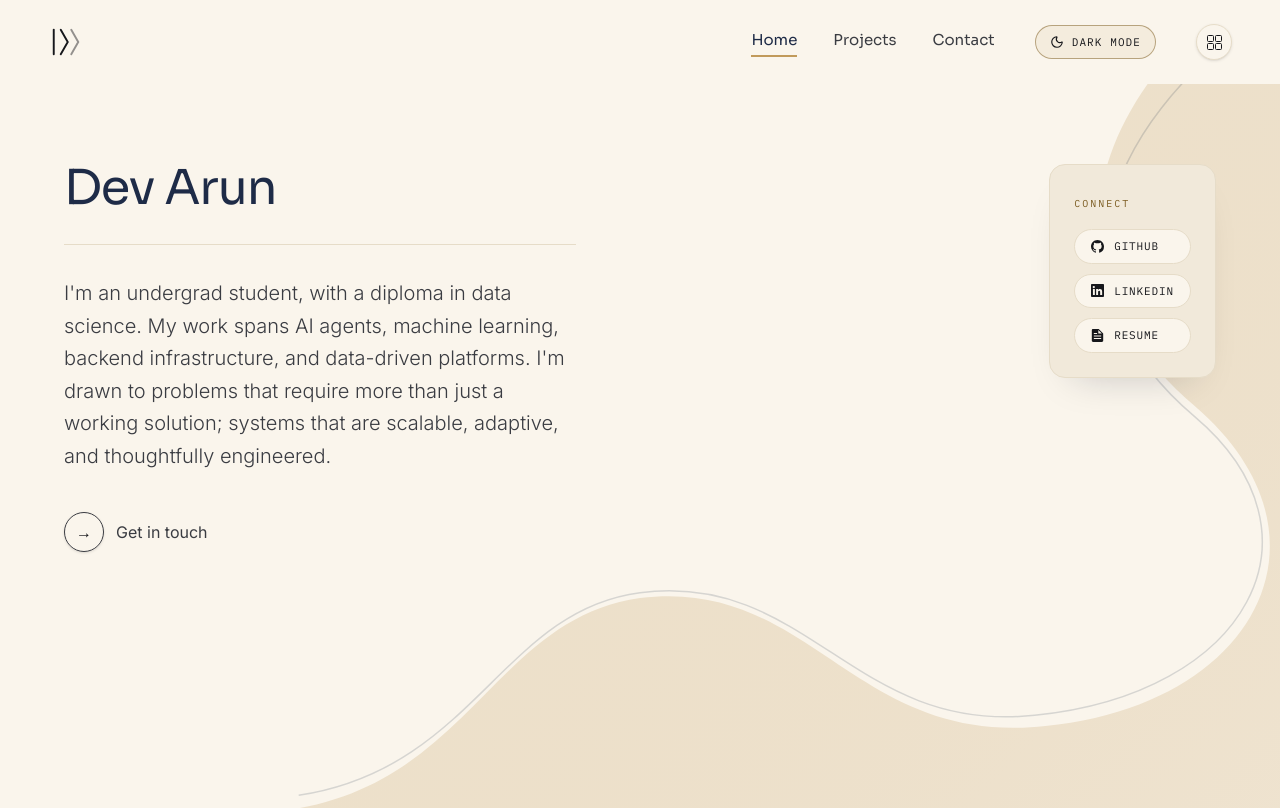
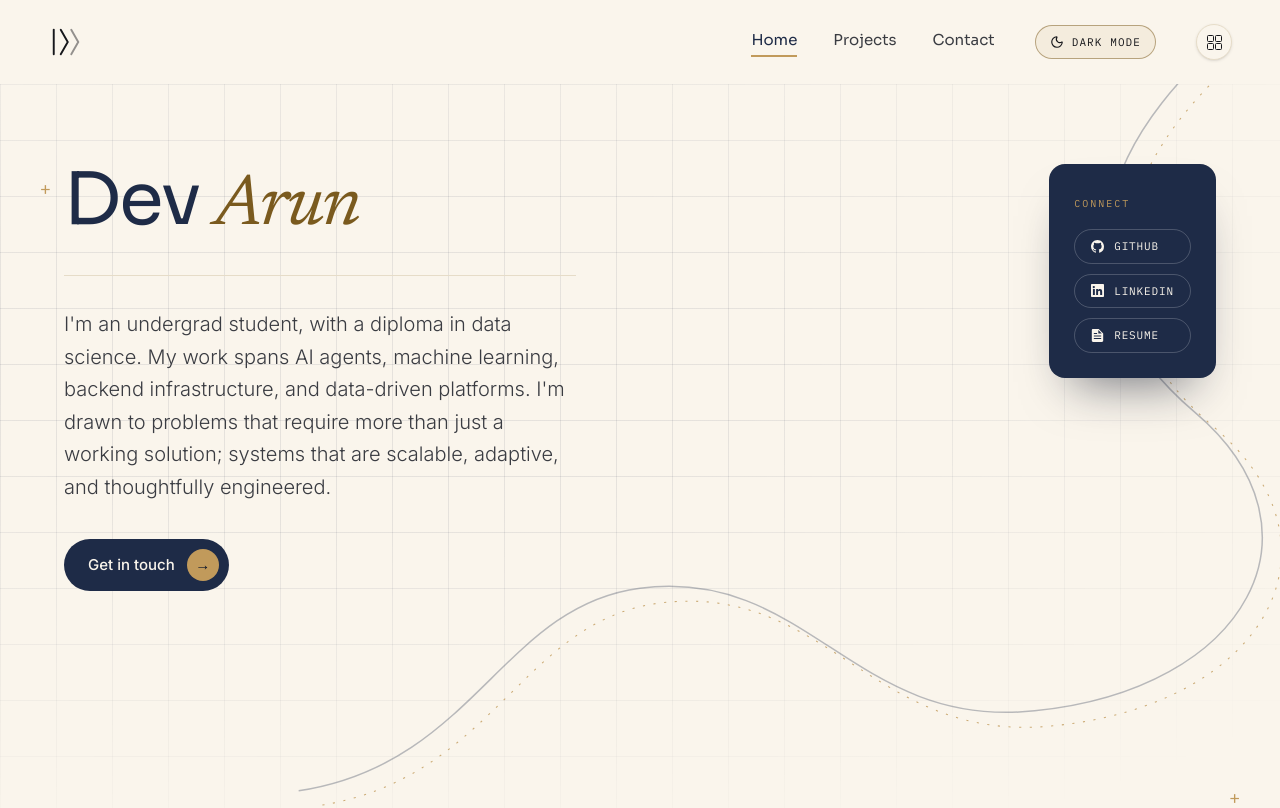
Before and after one commit to Devvv118/my-portfolio, a React (Vite) app in the folder frontend/: page / in a window 1280 px wide. Shown: the top 808 px of the page. Built offline with nearby package versions, Linux system fonts and the light colour scheme.

Commit message:
design changes

```diff
--- /dev/null
+++ b/frontend/src/components/heroShared.jsx
@@ -0,0 +1,20 @@
+// Shared by the hero designs: the social icons (same paths as the original Hero).
+const icons = {
+  GitHub: (
+    <path d="M8 0C3.58 0 0 3.58 0 8c0 3.54 2.29 6.53 5.47 7.59.4.07.55-.17.55-.38 0-.19-.01-.82-.01-1.49-2.01.37-2.53-.49-2.69-.94-.09-.23-.48-.94-.82-1.13-.28-.15-.68-.52-.01-.53.63-.01 1.08.58 1.23.82.72 1.21 1.87.87 2.33.66.07-.52.28-.87.51-1.07-1.78-.2-3.64-.89-3.64-3.95 0-.87.31-1.59.82-2.15-.08-.2-.36-1.02.08-2.12 0 0 .67-.21 2.2.82.64-.18 1.32-.27 2-.27.68 0 1.36.09 2 .27 1.53-1.04 2.2-.82 2.2-.82.44 1.1.16 1.92.08 2.12.51.56.82 1.27.82 2.15 0 3.07-1.87 3.75-3.65 3.95.29.25.54.73.54 1.48 0 1.07-.01 1.93-.01 2.2 0 .21.15.46.55.38A8.01 8.01 0 0 0 16 8c0-4.42-3.58-8-8-8z" />
+  ),
+  LinkedIn: (
+    <path d="M14.82 0H1.18C.53 0 0 .53 0 1.18v13.64C0 15.47.53 16 1.18 16h13.64c.65 0 1.18-.53 1.18-1.18V1.18C16 .53 15.47 0 14.82 0zM4.75 13.63H2.38V6.23h2.37v7.4zM3.56 5.2a1.38 1.38 0 1 1 0-2.75 1.38 1.38 0 0 1 0 2.75zm10.07 8.43h-2.37V10.1c0-.85-.02-1.94-1.18-1.94-1.19 0-1.37.93-1.37 1.88v3.59H6.34V6.23h2.28v1.01h.03c.32-.6 1.09-1.24 2.24-1.24 2.4 0 2.84 1.58 2.84 3.63v4z" />
+  ),
+  Resume: (
+    <path d="M9.5 0H2.5C1.67 0 1 .67 1 1.5v13c0 .83.67 1.5 1.5 1.5h11c.83 0 1.5-.67 1.5-1.5V5.5L9.5 0zM9 5.5V1.25L13.25 5.5H9zM3.5 8h9v1.25h-9V8zm0 3h9v1.25h-9V11zm0-6h4v1.25h-4V5z" />
+  ),
+};
+
+export function SocialIcon({ label, size = 13 }) {
+  return (
+    <svg width={size} height={size} viewBox="0 0 16 16" fill="currentColor" aria-hidden="true">
+      {icons[label]}
+    </svg>
+  );
+}
--- a/frontend/src/sections/Hero.jsx
+++ b/frontend/src/sections/Hero.jsx
@@ -1,47 +1,68 @@
-import HeroCurve from "../components/HeroCurve";
 import { profile } from "../data/projects";
+import { SocialIcon } from "../components/heroShared";
 
-const icons = {
-  GitHub: (
-    <path d="M8 0C3.58 0 0 3.58 0 8c0 3.54 2.29 6.53 5.47 7.59.4.07.55-.17.55-.38 0-.19-.01-.82-.01-1.49-2.01.37-2.53-.49-2.69-.94-.09-.23-.48-.94-.82-1.13-.28-.15-.68-.52-.01-.53.63-.01 1.08.58 1.23.82.72 1.21 1.87.87 2.33.66.07-.52.28-.87.51-1.07-1.78-.2-3.64-.89-3.64-3.95 0-.87.31-1.59.82-2.15-.08-.2-.36-1.02.08-2.12 0 0 .67-.21 2.2.82.64-.18 1.32-.27 2-.27.68 0 1.36.09 2 .27 1.53-1.04 2.2-.82 2.2-.82.44 1.1.16 1.92.08 2.12.51.56.82 1.27.82 2.15 0 3.07-1.87 3.75-3.65 3.95.29.25.54.73.54 1.48 0 1.07-.01 1.93-.01 2.2 0 .21.15.46.55.38A8.01 8.01 0 0 0 16 8c0-4.42-3.58-8-8-8z" />
-  ),
-  LinkedIn: (
-    <path d="M14.82 0H1.18C.53 0 0 .53 0 1.18v13.64C0 15.47.53 16 1.18 16h13.64c.65 0 1.18-.53 1.18-1.18V1.18C16 .53 15.47 0 14.82 0zM4.75 13.63H2.38V6.23h2.37v7.4zM3.56 5.2a1.38 1.38 0 1 1 0-2.75 1.38 1.38 0 0 1 0 2.75zm10.07 8.43h-2.37V10.1c0-.85-.02-1.94-1.18-1.94-1.19 0-1.37.93-1.37 1.88v3.59H6.34V6.23h2.28v1.01h.03c.32-.6 1.09-1.24 2.24-1.24 2.4 0 2.84 1.58 2.84 3.63v4z" />
-  ),
-  Resume: (
-    <path d="M9.5 0H2.5C1.67 0 1 .67 1 1.5v13c0 .83.67 1.5 1.5 1.5h11c.83 0 1.5-.67 1.5-1.5V5.5L9.5 0zM9 5.5V1.25L13.25 5.5H9zM3.5 8h9v1.25h-9V8zm0 3h9v1.25h-9V11zm0-6h4v1.25h-4V5z" />
-  ),
-};
+// Idea 05 — Blueprint
+// Fits the data / systems theme: a faint engineering grid replaces the beige
+// wash, the old curve survives as a single thin contour, and the three colours
+// each get a clear job — navy = the Connect card + button (weight), gold =
+// the italic "Arun" and registration marks (spark), cream/ink = the reading
+// surface. Dark mode uses a gold grid on near-black cards.
+const CURVE = "M 1200 -40 C 1010 90, 990 240, 1120 350 C 1250 460, 1170 610, 970 630 C 800 648, 758 495, 600 515 C 470 532, 445 680, 280 705";
+
+const [first, ...rest] = profile.name.split(" ");
 
 export default function Hero() {
   return (
-    <section id="top" className="relative overflow-hidden bg-cream dark:bg-navy-deep px-8 pt-14 pb-20 md:px-16 md:pt-20 md:pb-28">
-      <HeroCurve />
+    <section id="top" className="relative overflow-hidden bg-cream px-8 pt-14 pb-24 [--grid:rgba(30,43,71,0.09)] dark:bg-navy-deep dark:[--grid:rgba(193,154,91,0.10)] md:px-16 md:pt-20 md:pb-32">
+      <div
+        className="pointer-events-none absolute inset-0"
+        aria-hidden="true"
+        style={{
+          backgroundImage: "linear-gradient(to right, var(--grid) 1px, transparent 1px), linear-gradient(to bottom, var(--grid) 1px, transparent 1px)",
+          backgroundSize: "56px 56px",
+          WebkitMaskImage: "radial-gradient(120% 90% at 30% 35%, #000 25%, transparent 80%)",
+          maskImage: "radial-gradient(120% 90% at 30% 35%, #000 25%, transparent 80%)",
+        }}
+      />
+      <svg className="pointer-events-none absolute inset-0 h-full w-full" viewBox="0 0 1200 800" preserveAspectRatio="xMidYMid slice" aria-hidden="true">
+        <path d={CURVE} fill="none" className="stroke-navy/30 dark:stroke-gold/40" strokeWidth="1.4" />
+        <path d={CURVE} fill="none" className="stroke-gold" strokeWidth="1" strokeDasharray="2 8" transform="translate(18 14)" opacity="0.8" />
+      </svg>
+      {/* registration marks */}
+      <span className="pointer-events-none absolute left-6 top-24 font-mono text-lg leading-none text-gold md:left-10" aria-hidden="true">+</span>
+      <span className="pointer-events-none absolute bottom-10 right-6 font-mono text-lg leading-none text-gold md:right-10" aria-hidden="true">+</span>
 
       <div className="relative z-10 max-w-6xl">
         <div className="flex flex-col gap-10 md:flex-row md:items-start md:justify-between md:gap-16">
           <div className="max-w-xl">
-            <span className="font-warm-display text-3xl md:text-5xl tracking-tight text-navy dark:text-cream">
-              {profile.name}
-            </span>
-            <p className="mt-6 md:mt-8 max-w-lg border-t border-cream-line dark:border-white/10 pt-6 md:pt-8 text-base md:text-xl font-light leading-relaxed text-warm-ink-soft dark:text-cream/70">
+            <h1 className="font-warm-display text-5xl tracking-tight text-navy dark:text-cream md:text-7xl">
+              {first}{" "}
+              <em className="font-warm-serif font-normal italic text-gold-deep dark:text-gold">{rest.join(" ")}</em>
+            </h1>
+            <p className="mt-6 max-w-lg border-t border-cream-line pt-6 text-base font-light leading-relaxed text-warm-ink-soft dark:border-white/10 dark:text-cream/70 md:mt-8 md:pt-8 md:text-xl">
               {profile.bio}
             </p>
+            <a
+              href="#contact"
+              className="group mt-9 inline-flex items-center gap-3 rounded-full bg-navy py-2.5 pl-6 pr-2.5 text-[15px] font-medium text-cream transition-transform duration-300 hover:-translate-y-0.5 dark:bg-gold dark:text-navy-deep"
+            >
+              Get in touch
+              <span className="grid h-8 w-8 place-items-center rounded-full bg-gold text-navy-deep transition-transform duration-300 group-hover:translate-x-0.5 dark:bg-navy-deep/15">→</span>
+            </a>
           </div>
 
-          <div className="w-full shrink-0 rounded-2xl border border-cream-line bg-cream-deep dark:border-white/10 dark:bg-warm-ink p-5 shadow-[0_20px_40px_-25px_rgba(16,24,43,0.25)] md:w-auto md:p-6">
-            <span className="font-mono text-[10px] tracking-[0.2em] text-gold-deep dark:text-gold">CONNECT</span>
+          <div className="w-full shrink-0 rounded-2xl border border-transparent bg-navy p-5 text-cream shadow-[0_28px_50px_-24px_rgba(16,24,43,0.6)] dark:border-gold/40 dark:bg-warm-ink md:w-auto md:p-6">
+            <span className="font-mono text-[10px] tracking-[0.2em] text-gold">CONNECT</span>
             <div className="mt-4 flex flex-row flex-wrap gap-2.5 md:flex-col md:flex-nowrap">
               {profile.socials.map((s) => (
                 <a
+                  key={s.label}
                   href={s.href}
                   target="_blank"
                   rel="noreferrer"
-                  className="group flex items-center justify-center gap-2.5 rounded-full border border-cream-line bg-cream px-4 py-2 font-mono text-[11px] tracking-[0.08em] text-warm-ink transition-colors hover:border-gold hover:text-gold-deep dark:border-white/15 dark:bg-transparent dark:text-cream dark:hover:text-gold md:justify-start"
+                  className="flex items-center justify-center gap-2.5 rounded-full border border-white/20 px-4 py-2 font-mono text-[11px] tracking-[0.08em] text-cream transition-colors hover:border-gold hover:text-gold md:justify-start"
                 >
-                  <svg width="13" height="13" viewBox="0 0 16 16" fill="currentColor">
-                    {icons[s.label]}
-                  </svg>
+                  <SocialIcon label={s.label} />
                   {s.label.toUpperCase()}
                 </a>
               ))}
@@ -49,21 +70,7 @@ export default function Hero() {
           </div>
         </div>
 
-        <div className="mt-10 flex items-center gap-3">
-          <a
-            href="#contact"
-            className="flex h-10 w-10 items-center justify-center rounded-full border border-warm-ink-soft text-warm-ink shadow-sm transition-colors hover:border-navy hover:bg-cream-deep dark:border-white/30 dark:text-cream dark:hover:border-gold dark:hover:bg-white/5"
-          >
-            →
-          </a>
-          <a href="#contact" className="font-body text-base text-warm-ink-soft dark:text-cream/70 hover:text-navy dark:hover:text-gold transition-colors">
-            Get in touch
-          </a>
-        </div>
-
-        {/* Reserves the vertical rhythm the old headline used to occupy, so the
-            drop into Categories below stays the same as before. */}
-        <div className="h-28 md:h-40 lg:h-48" aria-hidden="true" />
+        <div className="h-24 md:h-32" aria-hidden="true" />
       </div>
     </section>
   );
```
